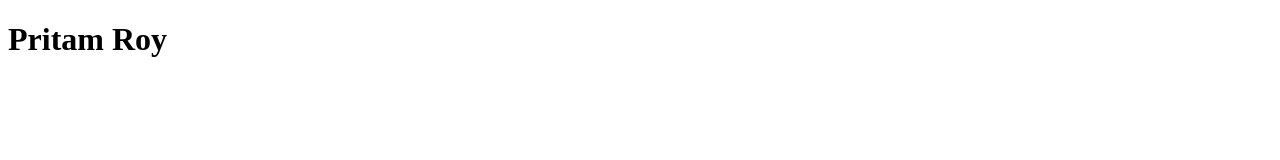
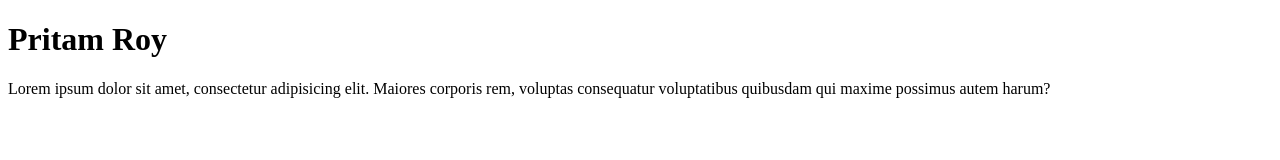
Before and after one commit to Pritam-roy10/first-project, a plain HTML site: page first-project/index.html in a window 1280 px wide. Drawn offline with Linux system fonts and the light colour scheme.

Commit message:
ptag-added

```diff
--- a/first-project/index.html
+++ b/first-project/index.html
@@ -9,6 +9,8 @@
 
 <body>
     <h1>Pritam Roy</h1>
+    <p>Lorem ipsum dolor sit amet, consectetur adipisicing elit. Maiores corporis rem, voluptas consequatur voluptatibus
+        quibusdam qui maxime possimus autem harum?</p>
 </body>
 
 </html>
```
